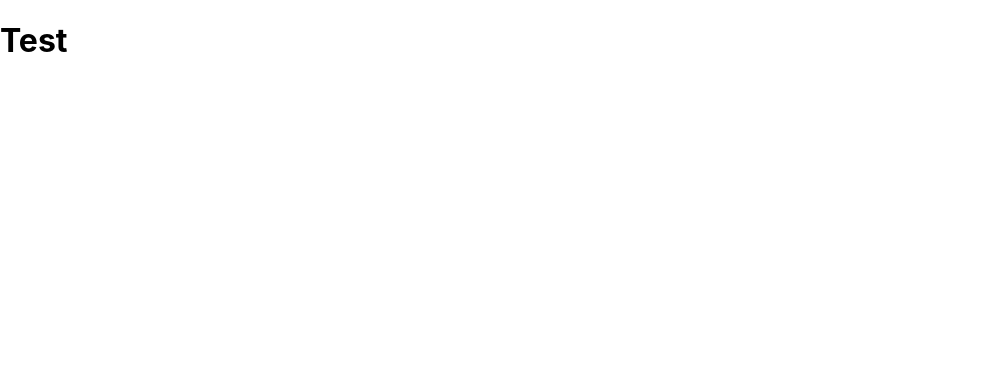
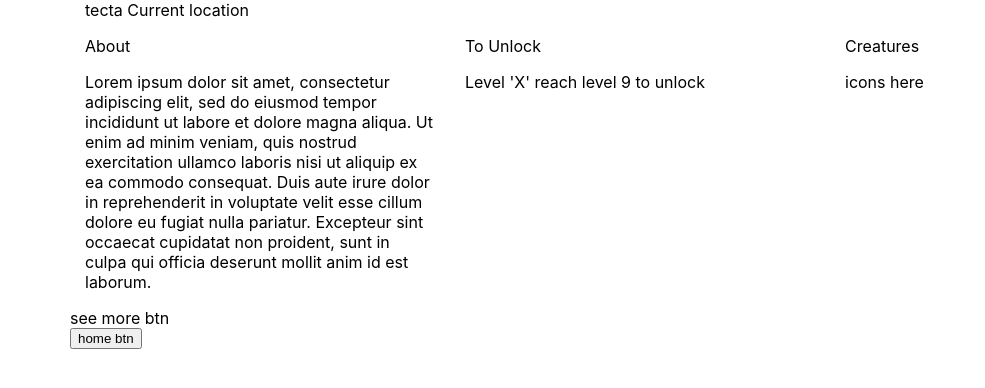
Before and after one commit to Achen718/lov-slider, a Next.js app: page / in a window 1280 px wide. Shown: the top 388 px of the page, without its empty margins (0-985 px from the left). Built offline with nearby package versions, Linux system fonts and the light colour scheme.

Commit message:
Basic layout

```diff
--- a/components/Slider/Slider.tsx
+++ b/components/Slider/Slider.tsx
@@ -1,16 +1,43 @@
-import sliderStyles from '../styles/Slider.module.css'
 
-const Slider = () => {
+import { useSprings, animated } from '@react-spring/web'
+import type { NextPage } from 'next'
+import sliderStyles from '../../styles/Slider.module.css'
+
+interface Props {
+  city: string;
+	description: string;
+	creatures?: HTMLImageElement;
+}
+
+const Slider: NextPage<Props> = ({ city, description, creatures }) => {
   return (
-    <div  className={sliderStyles.slider}>
-      {/* header title / current location */}
-			<div>Icon/ Title /Loc btn</div>
+    <div className={sliderStyles.container}>
+      {/* header title / current locatio<div className="desc-section">*/}
+			<div className={sliderStyles.row}>
+				<div className={sliderStyles.col}>
+					{city} Current location
+				</div>
+			</div>
 			{/* desc / level / creatures*/}
-			<div>desc section</div>
+			<div className={sliderStyles.row}>
+				<div className={sliderStyles.col}>
+					<p className="title">About</p>
+					<p>{description}</p>
+				</div>
+				<div className={sliderStyles.col}>
+					<p className="title">To Unlock</p>
+					<p>Level 'X' reach level 9 to unlock</p>
+				</div>
+				<div className={sliderStyles.col}>
+					<p className="title">Creatures</p>
+					<div>icons here</div>
+				</div>
+			</div>
+
 			{/* see more btn */}
-			<div>see more btn</div>
+			<div className={sliderStyles.row}>see more btn</div>
 			{/* home btn */}
-			<div>home btn</div>
+			<button className={sliderStyles.row}>home btn</button>
     </div>
   )
 }
--- a/pages/index.tsx
+++ b/pages/index.tsx
@@ -2,11 +2,18 @@ import type { NextPage } from 'next'
 import Head from 'next/head'
 import Image from 'next/image'
 import styles from '../styles/Home.module.css'
+import Slider from '../components/Slider/Slider'
 
 const Home: NextPage = () => {
   return (
     <div>
-      <h1>Test</h1>
+			{/* pass page title into title */}
+			<Slider city="tecta" description="Lorem ipsum dolor sit amet, consectetur
+			adipiscing elit, sed do eiusmod tempor incididunt ut labore et dolore magna aliqua.
+			 Ut enim ad minim veniam, quis nostrud exercitation ullamco laboris nisi ut aliquip
+			 ex ea commodo consequat. Duis aute irure dolor in reprehenderit in voluptate velit
+			 esse cillum dolore eu fugiat nulla pariatur. Excepteur sint occaecat cupidatat non
+			 proident, sunt in culpa qui officia deserunt mollit anim id est laborum." />
     </div>
   )
 }
--- a/styles/Slider.module.css
+++ b/styles/Slider.module.css
@@ -1,4 +1,29 @@
-.slider {
-	height: 500px;
-	width: 500px;
+.container {
+	max-width: 1140px;
+	width: 100%;
+	padding-right: 15px;
+	padding-left: 15px;
+	margin-right: auto;
+	margin-left: auto;
 }
+.row {
+	display: -webkit-box;
+	display: -ms-flexbox;
+	display: flex;
+	-ms-flex-wrap: wrap;
+	flex-wrap: wrap;
+	margin-right: -15px;
+	margin-left: -15px;
+}
+.col {
+	flex-basis: 0;
+	-webkit-box-flex: 1;
+	-ms-flex-positive: 1;
+	flex-grow: 1;
+	max-width: 100%;
+	position: relative;
+	width: 100%;
+	min-height: 1px;
+	padding-right: 15px;
+	padding-left: 15px;
+}
```
